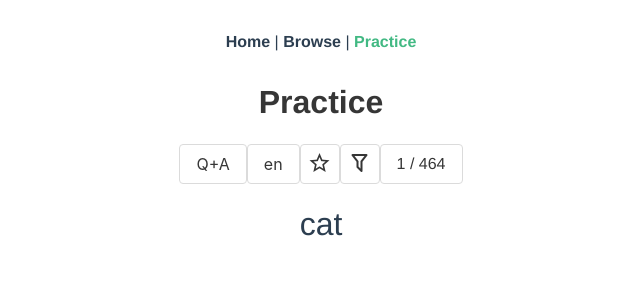
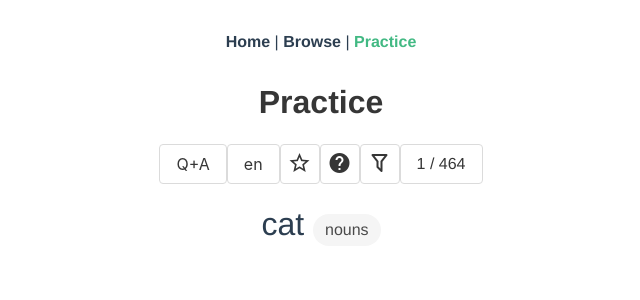
Before and after one commit to levosos/dictao, a Vue app: page /practice in a window 1280 px wide. Shown: the top 300 px of the page, without its empty margins (319-959 px from the left). Built offline with nearby package versions, Linux system fonts and the light colour scheme.

Commit message:
Showing tags of questioned words in practice page

```diff
--- a/src/components/Word.vue
+++ b/src/components/Word.vue
@@ -2,6 +2,7 @@
   <span class="word" v-if="word">
     {{ word }}
     <span class="pronunciation" v-if="pronounced && pronunciation"> {{ pronunciation }}</span>
+    <b-tag rounded size="is-medium" v-for="tag in tags" :key="tag" type="is-light"> {{ tag }} </b-tag>
     <br v-if="newline" />
   </span>
 </template>
@@ -25,6 +26,10 @@ export default {
       type: Boolean,
       default: false,
     },
+    'tags': {
+      type: Array,
+      default: null,
+    },
   },
 }
 </script>
--- a/src/views/Practice.vue
+++ b/src/views/Practice.vue
@@ -5,6 +5,7 @@
       <b-button @click="q_qa">{{ show.answers ? 'Q+A' : 'Q' }}</b-button>
       <b-button @click="en_pt">{{ lang.q }}</b-button>
       <b-button @click="star"><b-icon :icon="star_icon" /></b-button>
+      <b-button @click="help"><b-icon :icon="help_icon" /></b-button>
       <b-button @click="filter"><b-icon :icon="filter_icon" /></b-button>
       <span class="button">{{ filtered_data.length ? index + 1 : 0 }} / {{ filtered_data.length }}</span>
     </section>
@@ -18,7 +19,7 @@
       </b-button>
     </section>
     <section id="words" v-on:click="click">
-      <Word v-bind="question" :newline="true" />
+      <Word v-bind="question" :newline="true" :tags="(show.help && word) ? word.tags : undefined" />
       <Word class="answer" v-if="show.answer" v-bind="answer" />
     </section>
     <span style="flex: 1" />
@@ -51,6 +52,7 @@ export default {
       show: {
         answer: false,
         answers: true,
+        help: true,
       },
       starred: [],
       filtering: false,
@@ -140,6 +142,9 @@ export default {
         }
       }
     },
+    help() {
+      this.show.help = !this.show.help
+    },
     clear_filters() {
       this.filters = []
       this.restart()
@@ -174,6 +179,9 @@ export default {
     },
     star_icon() {
       return this.starred.indexOf(this.word) === -1 ? 'star-outline' : 'star'
+    },
+    help_icon() {
+      return this.show.help ? 'help-circle' : 'help-circle-outline'
     },
     filter_icon() {
       return this.filters.length || this.selected_tags.length ? 'filter' : 'filter-outline'
```
